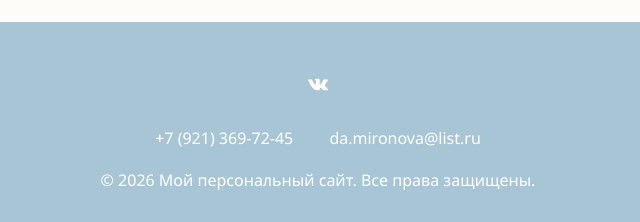
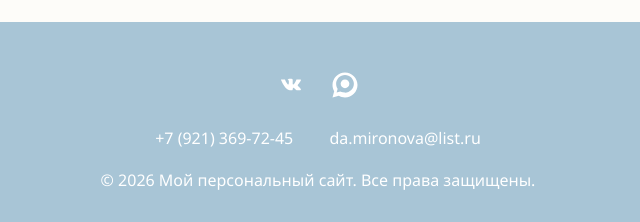
Before and after one commit to mironovadasha/website, a plain HTML site: page index.html in a window 1280 px wide. Shown: the part 3911-4133 px from the top of the page, 322-962 px from the left. Drawn offline with Linux system fonts and the light colour scheme.

Commit message:
Update index.html

```diff
--- a/index.html
+++ b/index.html
@@ -499,6 +499,12 @@ nav ul {
                     <path d="M12.785 16.241s.288-.032.435-.194c.136-.148.132-.427.132-.427s-.019-1.302.576-1.49c.586-.186 1.338 1.235 2.134 1.782.602.413 1.058.322 1.058.322l2.127-.03s1.113-.069.586-.95c-.043-.072-.306-.65-1.578-1.83-1.33-1.235-1.152-1.035.45-3.176.975-1.3 1.365-2.096 1.243-2.436-.117-.325-.836-.239-.836-.239l-2.39.015s-.177-.024-.307.055c-.128.078-.21.259-.21.259s-.378 1.008-.883 1.864c-1.063 1.803-1.49 1.896-1.665 1.782-.408-.265-.306-1.063-.306-1.632 0-1.776.27-2.514-.523-2.705-.264-.063-.458-.105-1.132-.112-.865-.009-1.596.003-2.01.205-.276.135-.489.436-.359.453.16.021.523.098.716.36.248.338.239 1.098.239 1.098s.143 2.09-.333 2.349c-.327.178-.775-.185-1.736-1.843-.492-.849-.863-1.786-.863-1.786s-.072-.176-.2-.271c-.155-.115-.372-.151-.372-.151l-2.27.015s-.341.01-.467.159c-.111.132-.009.406-.009.406s1.773 4.143 3.775 6.223c1.84 1.912 3.93 1.784 3.93 1.784h.947z"/>
                 </svg>
             </a>
+            <a href="https://max.ru" target="_blank" title="Max">
+    <svg width="30" height="30" viewBox="0 0 24 24" fill="currentColor">
+        <path d="M12 2C6.48 2 2 6.48 2 12c0 1.82.49 3.53 1.34 5L2 22l5.09-1.34C8.47 21.51 10.18 22 12 22c5.52 0 10-4.48 10-10S17.52 2 12 2zm0 16c-1.21 0-2.37-.23-3.44-.64l-.25-.1-3.03.8.81-2.95-.12-.27C5.3 13.77 4.9 12.42 4.9 11c0-3.92 3.18-7.1 7.1-7.1s7.1 3.18 7.1 7.1-3.18 7.1-7.1 7.1z"/>
+        <circle cx="12" cy="11" r="3.5"/>
+    </svg>
+</a>
         </div>
         <div class="contact-info">
             <span>+7 (921) 369-72-45</span>
```
